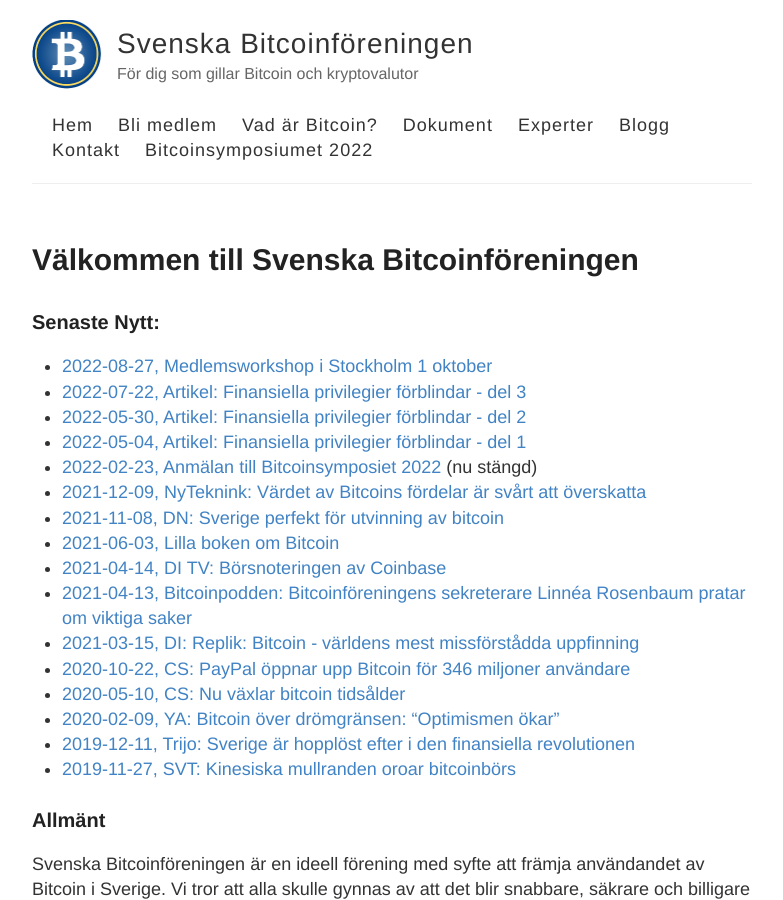
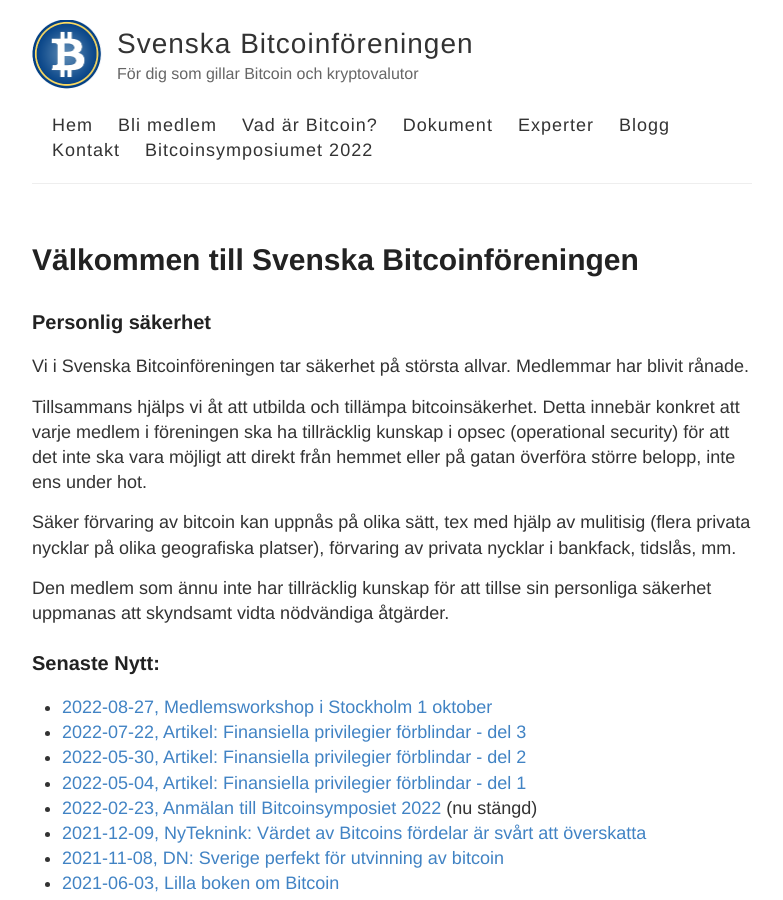
Before and after one commit to bitcoinforeningen/bitcoinforeningen.github.io, a Jekyll site: the page built from index.md, in a window 1280 px wide and 900 px high. Shown: the whole window, without its empty margins (248-1031 px from the left). Built offline with Jekyll 4.4.1, drawn with Linux system fonts in a browser that asks for light colours.

Commit message:
Personlig säkerhet
Ett preludium

```diff
--- a/index.md
+++ b/index.md
@@ -3,6 +3,15 @@ layout: page
 title: Välkommen till Svenska Bitcoinföreningen
 permalink: /
 ---
+
+### Personlig säkerhet
+Vi i Svenska Bitcoinföreningen tar säkerhet på största allvar. Medlemmar har blivit rånade.
+
+Tillsammans hjälps vi åt att utbilda och tillämpa bitcoinsäkerhet. Detta innebär konkret att varje medlem i föreningen ska ha tillräcklig kunskap i opsec (operational security) för att det inte ska vara möjligt att direkt från hemmet eller på gatan överföra större belopp, inte ens under hot.
+
+Säker förvaring av bitcoin kan uppnås på olika sätt, tex med hjälp av mulitisig (flera privata nycklar på olika geografiska platser), förvaring av privata nycklar i bankfack, tidslås, mm.
+
+Den medlem som ännu inte har tillräcklig kunskap för att tillse sin personliga säkerhet uppmanas att skyndsamt vidta nödvändiga åtgärder.
 
 ### Senaste Nytt:
 - [2022-08-27, Medlemsworkshop i Stockholm 1 oktober]({% link _posts/2022-08-26-medlemsworkshop.md %})
```
